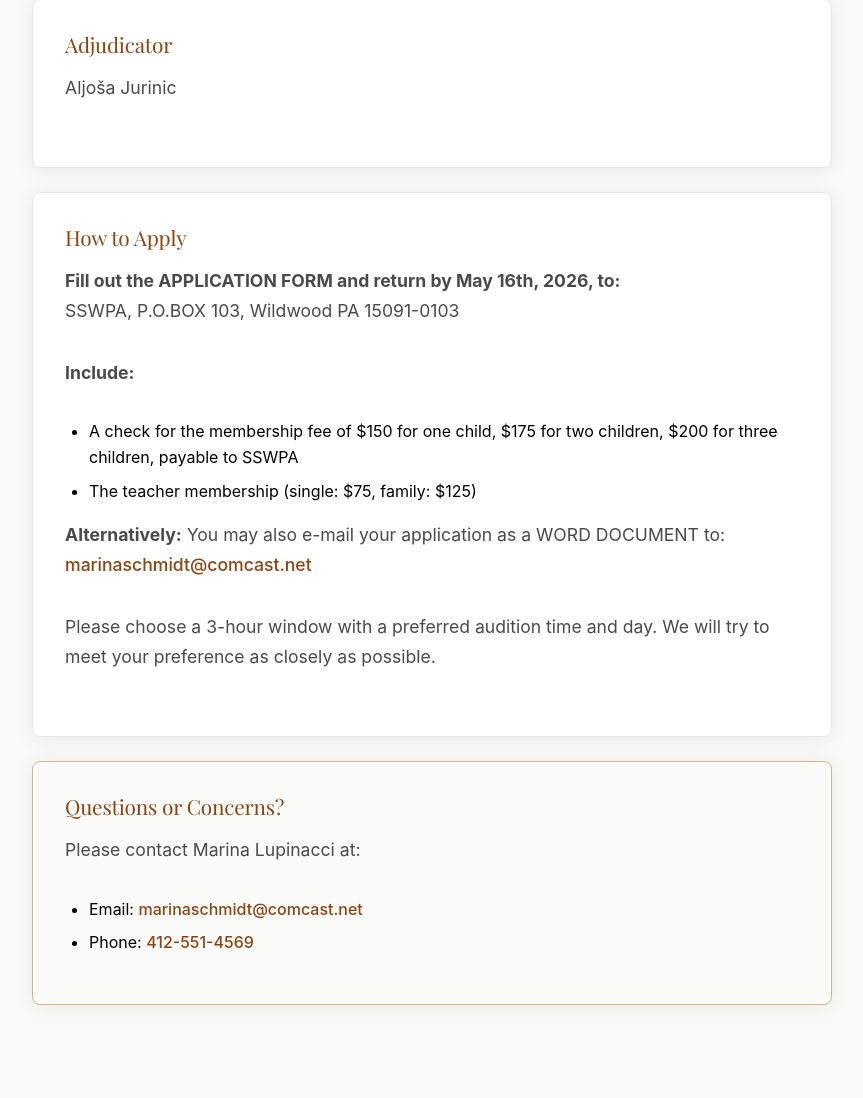
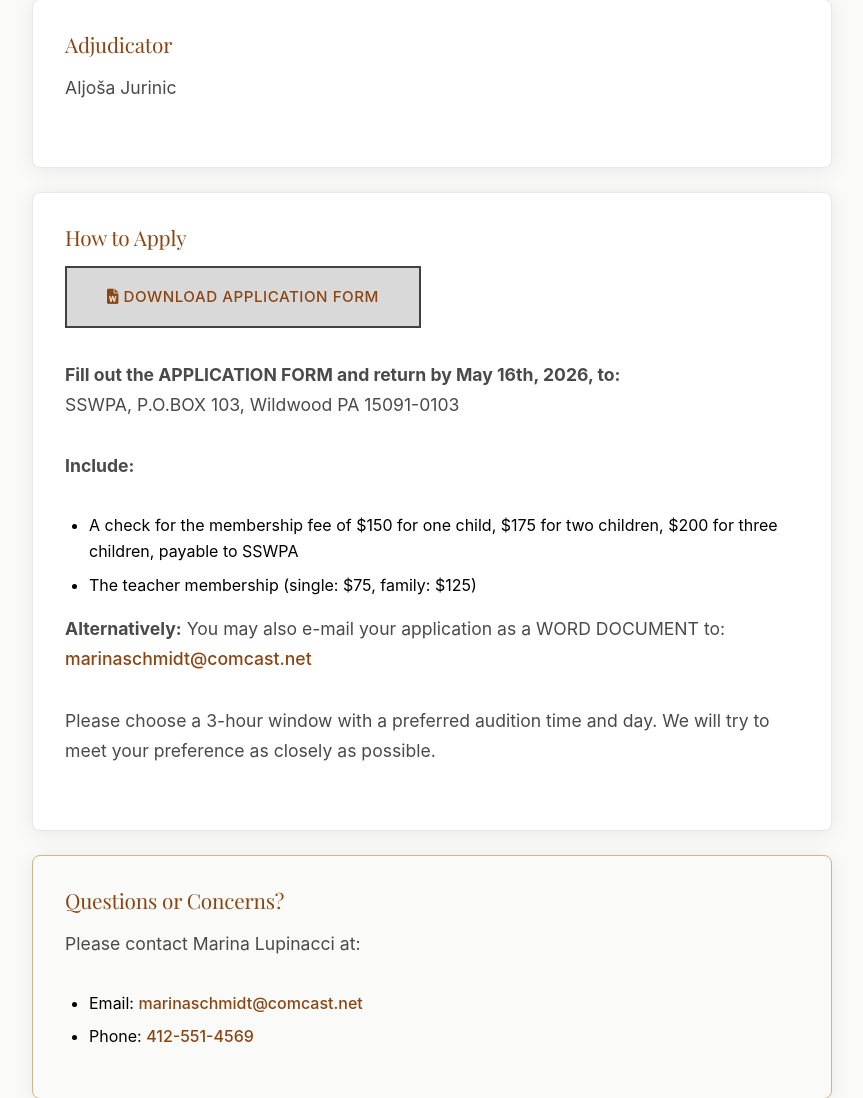
Before and after one commit to Trappie/sswpa, a FastAPI app: page /young-artists/audition in a window 1280 px wide. Shown: the part 1526-2624 px from the top of the page, without its empty margins (208-1071 px from the left). Run offline with FastAPI, Linux system fonts and the light colour scheme; some libraries are stand-ins or nearby versions; some web fonts are replaced.

Commit message:
support the downloading of the audition request file

```diff
--- a/templates/young-artists-audition.html
+++ b/templates/young-artists-audition.html
@@ -58,6 +58,8 @@
 
                     <div class="audition-info-card">
                         <h3>How to Apply</h3>
+                        <p><a href="/static/documents/SSWPA Young Artists program 2026-27.docx" download class="btn btn-primary-light"><i class="fas fa-file-word"></i> Download Application Form</a></p>
+
                         <p><strong>Fill out the APPLICATION FORM and return by May 16th, 2026, to:</strong><br>
                         SSWPA, P.O.BOX 103, Wildwood PA 15091-0103</p>
 
```
Also changed, not shown: 1 other file.
